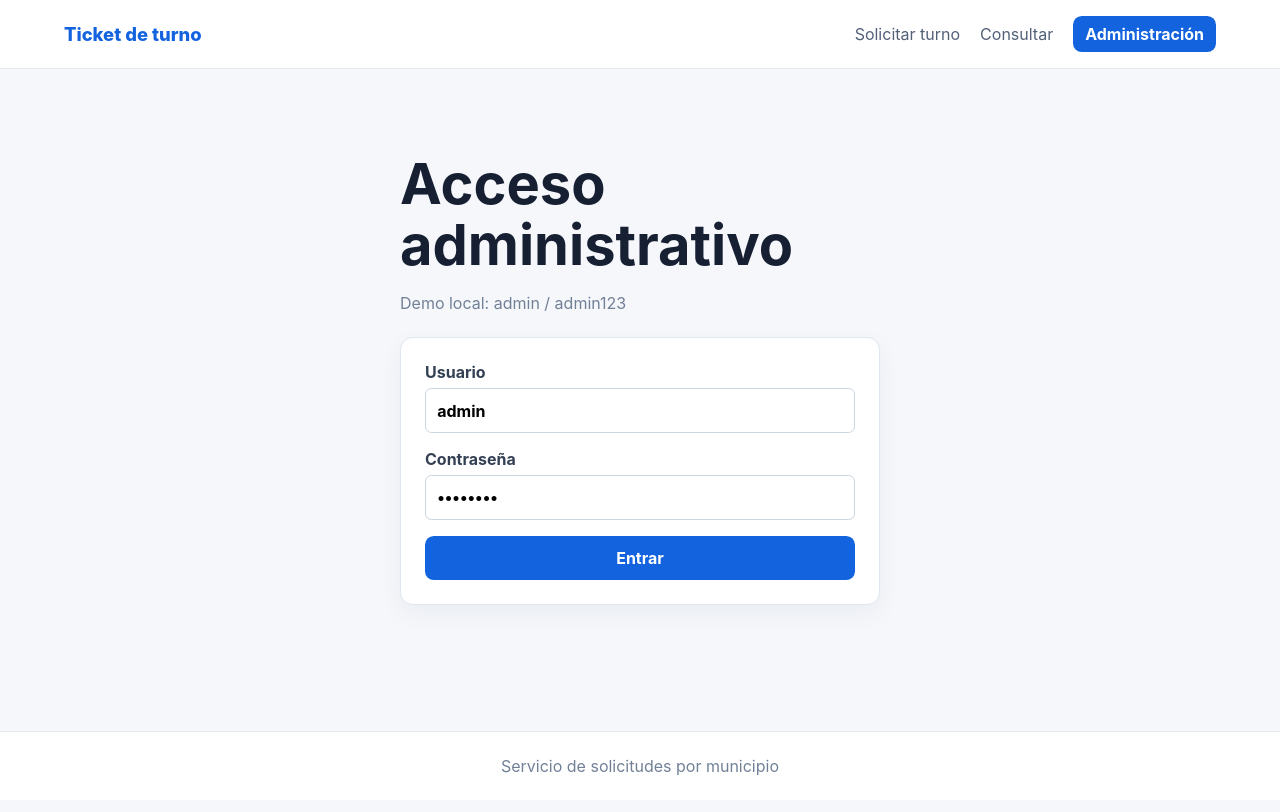
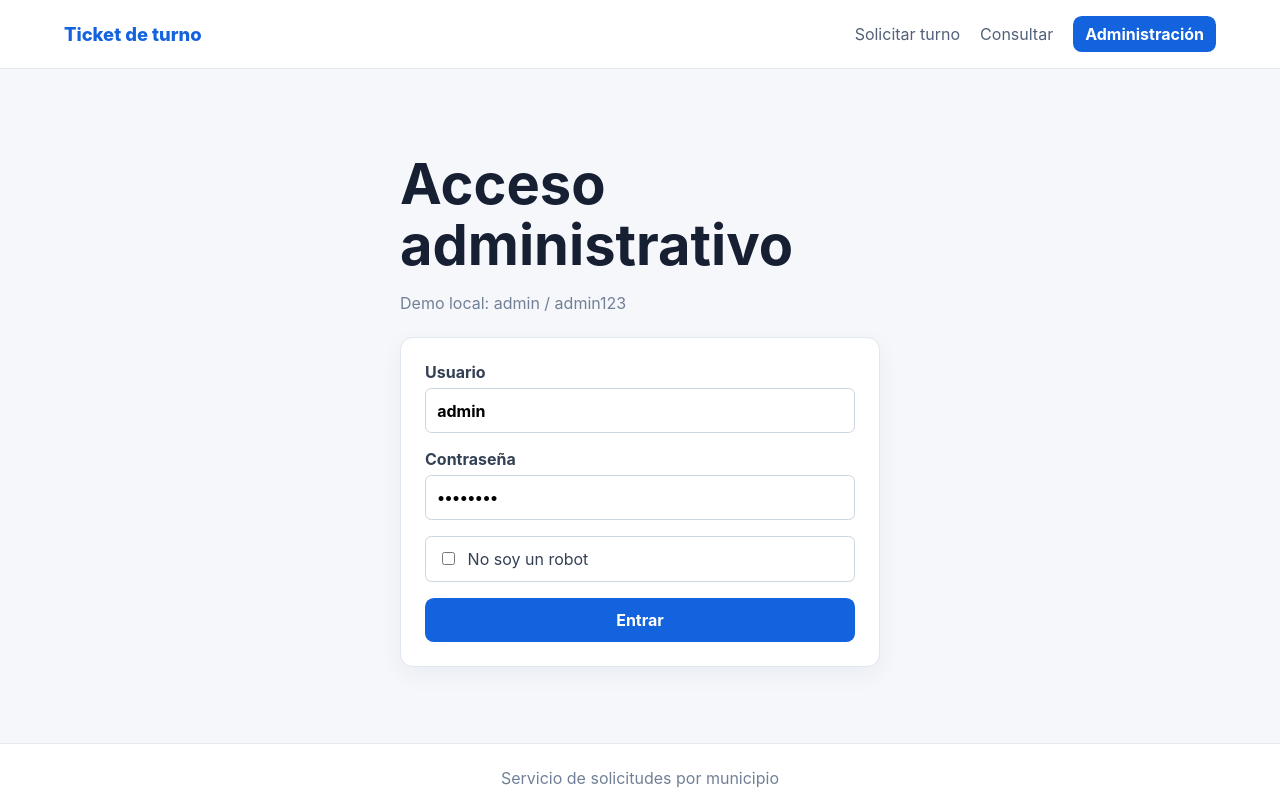
Before and after one commit to miwaangel/parcial2_proyecto_web, a React app in the folder frontend/: page /login in a window 1280 px wide. Built offline with nearby package versions, Linux system fonts and the light colour scheme; no server answers; the HTML template or start-up script is replaced by a standard one.

Commit message:
issue 19

```diff
--- a/frontend/src/App.css
+++ b/frontend/src/App.css
@@ -23,5 +23,7 @@
 .result-card dt { color: #718096; }
 .result-card dd { margin: 0; font-weight: 700; text-align: right; }
 .success { color: #087443; background: #dff7e9; padding: .7rem; border-radius: .4rem; }
+.captcha { display: flex !important; grid-template-columns: auto 1fr; align-items: center; gap: .6rem !important; padding: .75rem; border: 1px solid #cbd5e1; border-radius: .4rem; font-weight: 400 !important; }
+.captcha input { width: auto; }
 @media (max-width: 700px) { .stat-grid, .catalog-grid { grid-template-columns: 1fr; } }
 @media (max-width: 700px) { .form-grid { grid-template-columns: 1fr; } }
--- a/frontend/src/pages/LoginPage.jsx
+++ b/frontend/src/pages/LoginPage.jsx
@@ -4,17 +4,20 @@ import { useAuth } from '../context/AuthContext'
 
 export default function LoginPage() {
   const [form, setForm] = useState({ usuario: 'admin', password: 'admin123' })
+  const [captcha, setCaptcha] = useState(false)
   const [error, setError] = useState('')
   const { login } = useAuth()
   const navigate = useNavigate()
   async function submit(event) {
     event.preventDefault(); setError('')
+    if (!captcha) { setError('Confirma que no eres un robot'); return }
     try { await login(form.usuario, form.password, 'mock-captcha'); navigate('/admin') } catch (err) { setError(err.message) }
   }
   return <section className="form-page narrow"><h1>Acceso administrativo</h1><p className="muted">Demo local: admin / admin123</p>
     <form className="card form" onSubmit={submit}>
       <label>Usuario<input required value={form.usuario} onChange={(e) => setForm({ ...form, usuario: e.target.value })} /></label>
       <label>Contraseña<input required type="password" value={form.password} onChange={(e) => setForm({ ...form, password: e.target.value })} /></label>
+      <label className="captcha"><input type="checkbox" checked={captcha} onChange={(e) => setCaptcha(e.target.checked)} /> No soy un robot</label>
       {error && <p className="error">{error}</p>}<button className="button" type="submit">Entrar</button>
     </form>
   </section>
```
